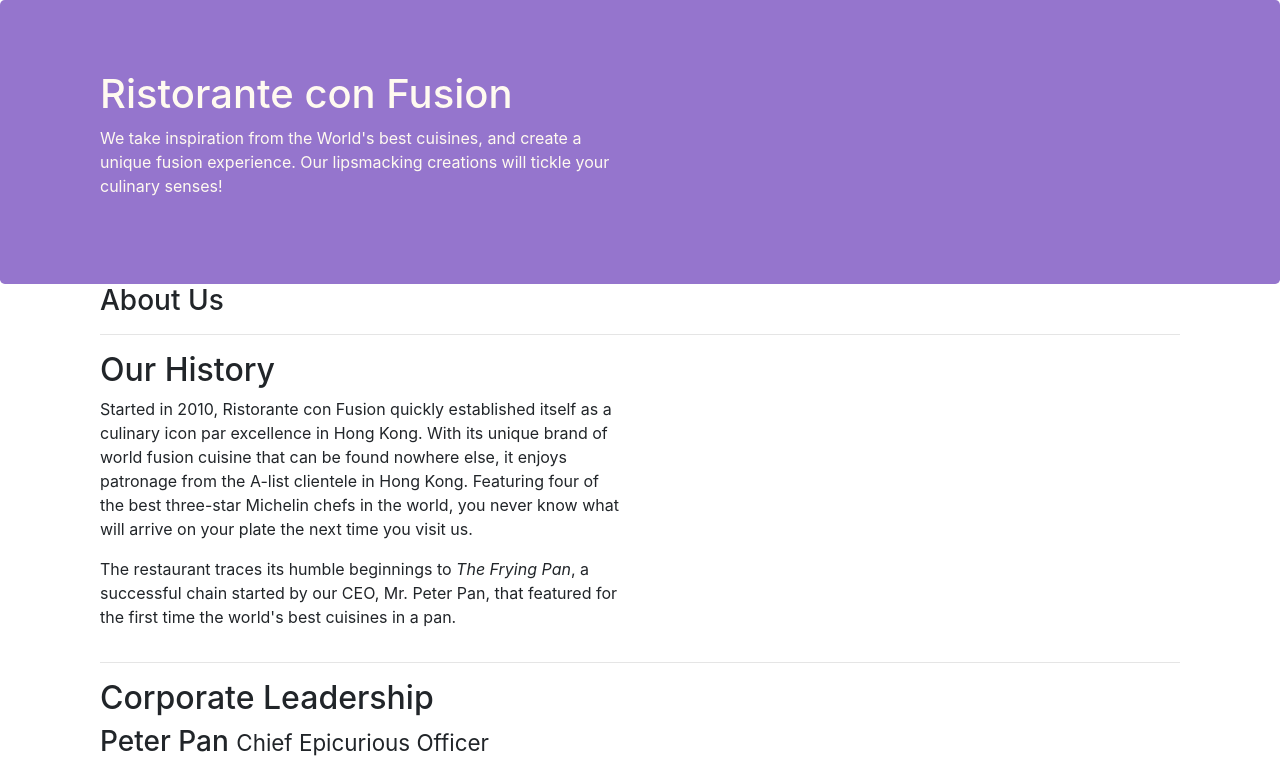
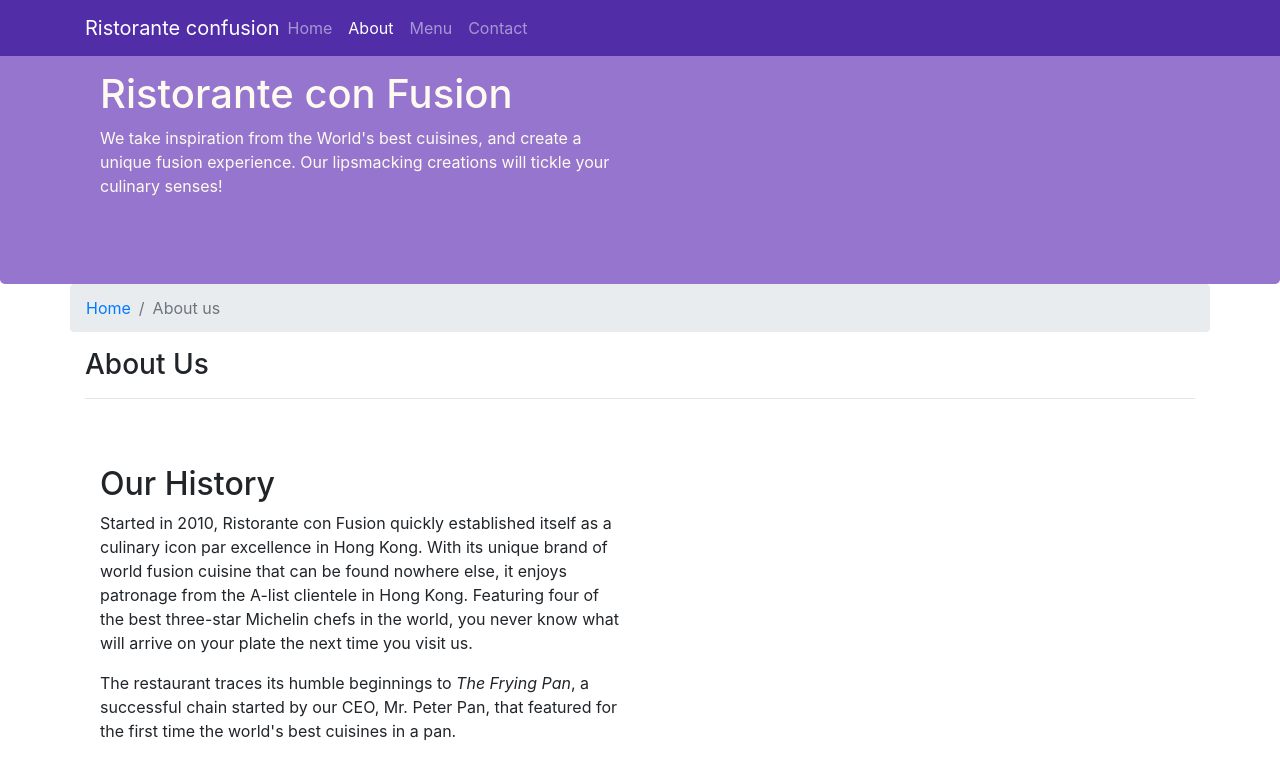
Before and after one commit to Sumanthku17/Restaurant_project__bootstrap_oriented, a website: page aboutus.html in a window 1280 px wide. Shown: the top 764 px of the page. Drawn offline with nearby package versions, Linux system fonts and the light colour scheme.

Commit message:
Navbar & breadcrumbs

```diff
--- a/aboutus.html
+++ b/aboutus.html
@@ -17,6 +17,34 @@
   </head>
 
   <body>
+    <nav class="navbar navbar-dark navbar-expand-sm fixed-top">
+      <div class="container">
+        <button
+          class="navbar-toggler"
+          type="button"
+          data-toggle="collapse"
+          data-target="#Navbar"
+        >
+          <span class="navbar-toggler-icon"></span>
+        </button>
+        <a class="navbar-brand mr-auto" href="./index.html"
+          >Ristorante confusion</a
+        >
+        <div class="collapse navbar-collapse" id="Navbar">
+          <ul class="navbar-nav mr-auto">
+            <li class="nav-item">
+              <a class="nav-link" href="./index.html">Home</a>
+            </li>
+            <li class="nav-item active">
+              <a class="nav-link" href="#">About</a>
+            </li>
+            <li class="nav-item"><a class="nav-link" href="#">Menu</a></li>
+            <li class="nav-item"><a class="nav-link" href="#">Contact</a></li>
+          </ul>
+        </div>
+      </div>
+    </nav>
+
     <header class="jumbotron">
       <div class="container">
         <div class="row row-header">
@@ -34,14 +62,18 @@
     </header>
 
     <div class="container">
-      <div>
+      <div class="row">
+        <ol class="col-12 breadcrumb">
+          <li class="breadcrumb-item"><a href="./index.html">Home</a></li>
+          <li class="breadcrumb-item active">About us</li>
+        </ol>
         <div class="col-12">
           <h3>About Us</h3>
           <hr />
         </div>
       </div>
 
-      <div>
+      <div class="row row-content">
         <div class="col-12 col-sm-6">
           <h2>Our History</h2>
           <p>
@@ -129,7 +161,7 @@
           <div class="col-4 offset-1 col-sm-2">
             <h5>Links</h5>
             <ul class="list-unstyled">
-              <li><a href="#">Home</a></li>
+              <li><a href="./index.html">Home</a></li>
               <li><a href="#">About</a></li>
               <li><a href="#">Menu</a></li>
               <li><a href="#">Contact</a></li>
--- a/css/styles.css
+++ b/css/styles.css
@@ -24,3 +24,12 @@
   margin: 0px auto;
   color: #0f0f0f;
 }
+
+.body {
+  padding: 50px 0px 0px 0px;
+  z-index: 0;
+}
+
+.navbar-dark {
+  background-color: #512da8;
+}
```
Also changed, not shown: index.html (+27 -1 lines), package.json (+9 -1 lines).
